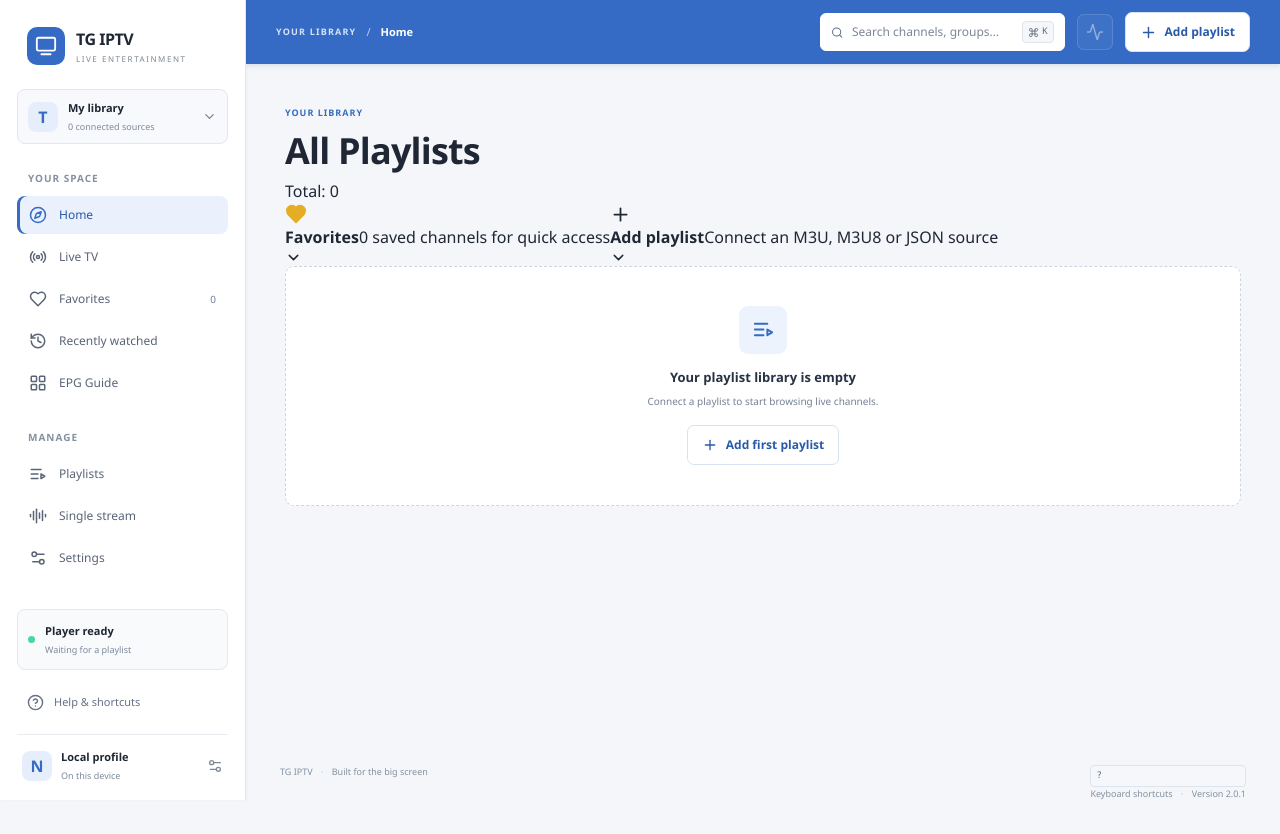
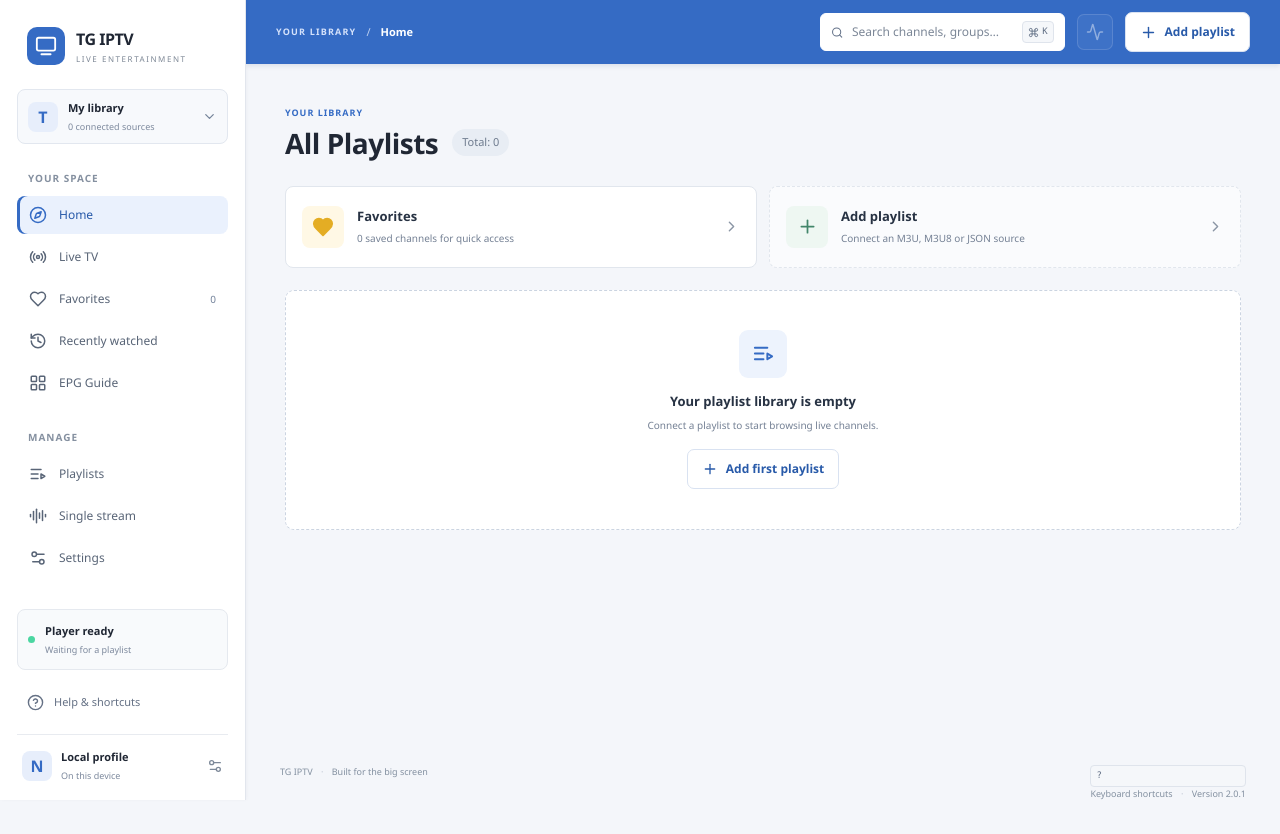
Before and after one commit to MoonDevil1/Tv-app, a React (Vite) app: page / in a window 1280 px wide. Built offline with nearby package versions, Linux system fonts and the light colour scheme.

Commit message:
Style AuthoIPTV-style Home playlist and Favorites cards

```diff
--- a/src/index.css
+++ b/src/index.css
@@ -272,3 +272,24 @@ body{background:#f4f6fa;color:#202734}
 .update-progress>div{background:#356bc4}
 .add-button:hover,.primary-button:hover,.icon-button:hover,.small-icon-button:hover,.group-chip:hover,.nav-item:hover{transform:none}
 @media(prefers-reduced-motion:reduce){*,*::before,*::after{scroll-behavior:auto!important;transition:none!important;animation:none!important}}
+
+
+.home-dashboard{max-width:1050px}
+.home-title-row{display:flex;align-items:center;gap:14px;margin:4px 0 24px}
+.home-title-row h1{font:600 28px "Segoe UI",Roboto,Arial,sans-serif;letter-spacing:-.5px;color:#202734;margin:0}
+.home-title-row>span{font-size:11px;color:#6e7b8e;background:#e8edf4;border-radius:14px;padding:5px 10px}
+.home-tiles{display:grid;grid-template-columns:repeat(2,minmax(0,1fr));gap:12px}
+.home-tile{display:flex;align-items:center;gap:13px;min-width:0;min-height:82px;padding:14px 16px;border:1px solid #e1e6ed;border-radius:8px;background:#fff;color:#273243;text-align:left}
+.home-tile:hover{border-color:#aec5ed;background:#fafdff}
+.home-tile-icon{width:42px;height:42px;flex:0 0 42px;display:grid;place-items:center;background:#edf3fd;color:#356bc4;border-radius:8px}
+.home-favorites .home-tile-icon{background:#fff8e5}
+.home-tile>div:nth-child(2){min-width:0;flex:1}
+.home-tile b,.home-tile span,.home-tile small{display:block;overflow:hidden;text-overflow:ellipsis;white-space:nowrap}
+.home-tile b{font-size:13px;font-weight:600;color:#273243}
+.home-tile span{font-size:10px;color:#748094;margin-top:5px}
+.home-tile small{font-size:9px;color:#929cab;margin-top:4px}
+.home-tile>svg{color:#8b96a5;transform:rotate(-90deg)}
+.home-add-playlist{border-style:dashed;background:#fafbfd}
+.home-add-playlist .home-tile-icon{background:#eef7f2;color:#42866a}
+.home-empty{margin-top:22px}
+@media(max-width:900px){.home-tiles{grid-template-columns:1fr}}
```
